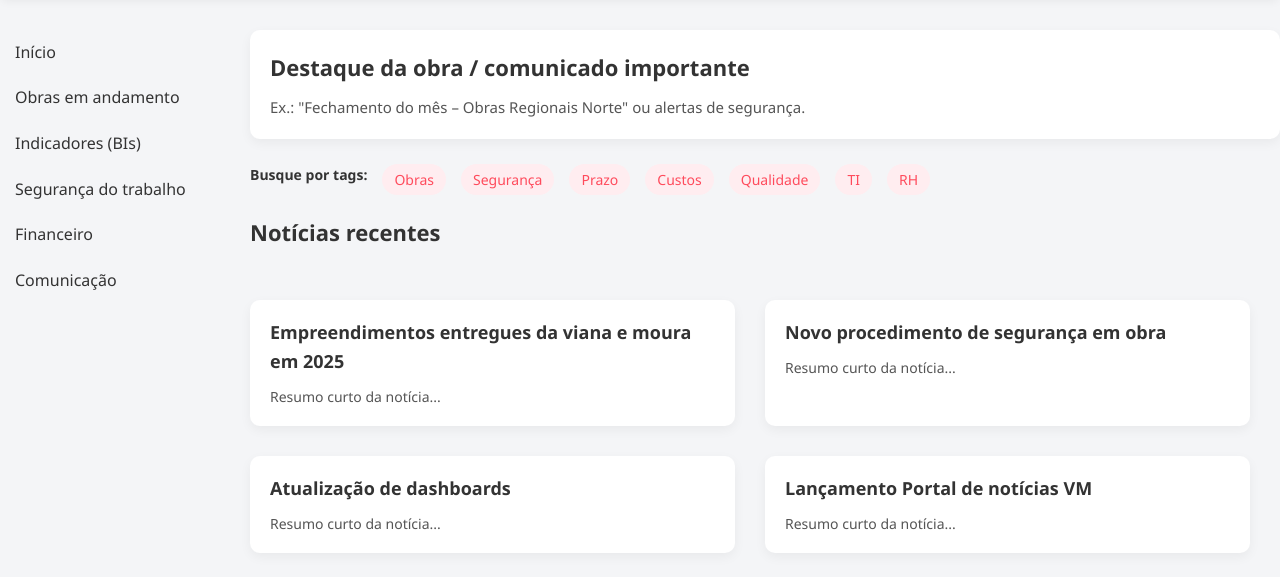
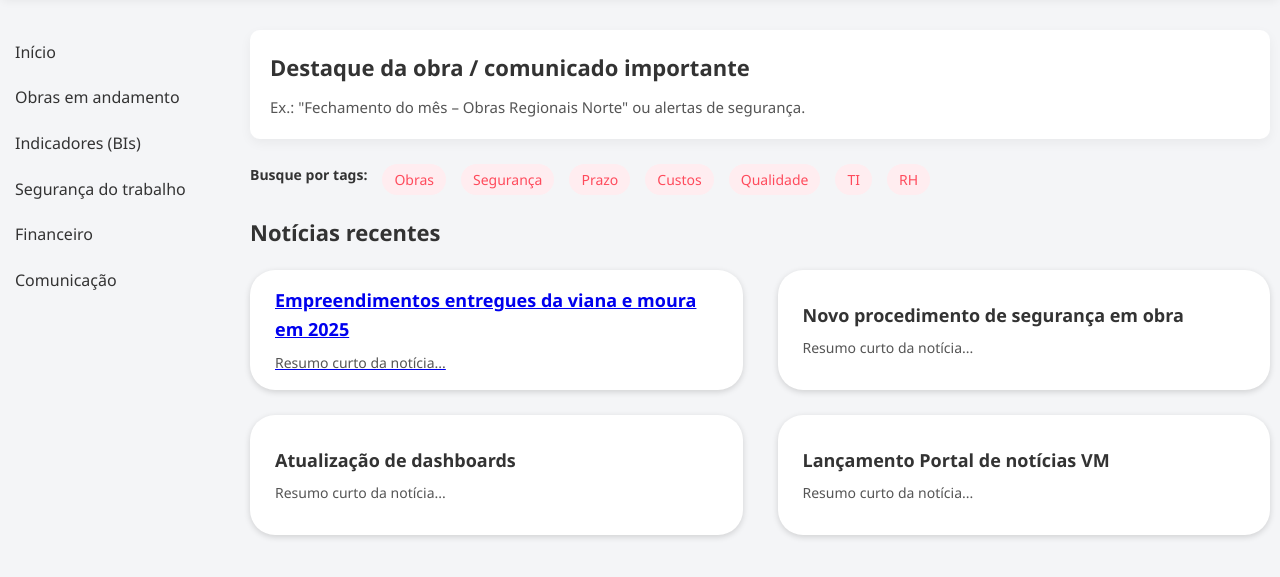
Before and after one commit to PedroDourado352/Pagina-de-noticias-PORTALVM, a Django app: page /tarefas/ in a window 1280 px wide. Shown: the part 85-662 px from the top of the page. Run offline with Django 5.2, Linux system fonts and the light colour scheme.

Commit message:
Atualizações front e rota do card(precisa de limpeza)

```diff
--- a/tarefas/static/tarefas/style_v2.css
+++ b/tarefas/static/tarefas/style_v2.css
@@ -86,6 +86,7 @@ body {
 
 /* Destaque da obra */
 .highlight {
+    margin-right: 10px;
     border-radius: 10px;
     background-color: #ffffff;
     padding: 20px;
@@ -138,14 +139,52 @@ body {
     margin-bottom: 20px;
 }
 
-.news-grid {
-    display: flex;
-    flex-wrap: wrap;
-    gap: 30px;
+.card1 {
+  background: #fff;
+  padding: 20px;
+  border-radius: 10px;
+  box-shadow: 0 2px 6px rgba(0,0,0,0.1);
+  display: flex;
+  flex-direction: column;
+  justify-content: space-between;
+  height: 170px; /* garante altura igual */
+}
+
+.card2 {
+  background: #fff;
+  padding: 20px;
+  border-radius: 10px;
+  box-shadow: 0 2px 6px rgba(0,0,0,0.1);
+  display: flex;
+  flex-direction: column;
+  justify-content: space-between;
+  height: 170px; /* garante altura igual */
+}
+
+.card3 {
+  background: #fff;
+  padding: 20px;
+  border-radius: 10px;
+  box-shadow: 0 2px 6px rgba(0,0,0,0.1);
+  display: flex;
+  flex-direction: column;
+  justify-content: space-between;
+  height: 170px; /* garante altura igual */
+}
+
+.card4 {
+  background: #fff;
+  padding: 20px;
+  border-radius: 10px;
+  box-shadow: 0 2px 6px rgba(0,0,0,0.1);
+  display: flex;
+  flex-direction: column;
+  justify-content: space-between;
+  height: 170px; /* garante altura igual */
 }
 
 .news-card {
-    margin-top: 30px;
+    margin-top: 20px;
     flex: 0 1 calc(50% - 30px);
     background-color: #ffffff;
     border-radius: 10px;
@@ -193,3 +232,41 @@ body {
         width: 100%;
     }
 }
+
+/* GRID dos cards exatamente como a imagem */
+.news-grid {
+    display: grid;
+    grid-template-columns: repeat(2, 1fr); /* 2 colunas */
+    gap: 25px; /* espaço entre os cards */
+    margin-top: 20px;
+}
+
+/* Card unificado */
+.card {
+    margin-right: 10px;
+    background: #fff;
+    padding: 25px;
+    border-radius: 25px; /* cantos mais arredondados como no desenho */
+    box-shadow: 0 2px 6px rgba(0,0,0,0.15);
+    height: 120px; /* altura igual para todos */
+    display: flex;
+    flex-direction: column;
+    justify-content: center;
+    transition: transform .2s ease, box-shadow .3s ease;
+}
+
+.card:hover {
+    transform: translateY(-3px);
+    box-shadow: 0 8px 18px rgba(0,0,0,0.15);
+}
+
+.card h3 {
+    font-size: 18px;
+    font-weight: 600;
+    margin-bottom: 8px;
+}
+
+.card p {
+    font-size: 14px;
+    color: #555;
+}
--- a/tarefas/urls.py
+++ b/tarefas/urls.py
@@ -7,4 +7,5 @@ urlpatterns = [
     path("", views.tarefas_home),
     path("adicionar/", views.tarefas_adicionar, name="adicionar"),
     path('noticias/',views.noticias, name='noticias')
+    ,path('noticia-detalhe/', views.noticia_detalhe, name='noticia_detalhe')
 ]
--- a/tarefas/views.py
+++ b/tarefas/views.py
@@ -13,3 +13,6 @@ def tarefas_adicionar(request):
 
 def noticias(request):
     return render(request,'tarefas/noticias.html')
+
+def noticia_detalhe(request):
+    return render(request, 'tarefas/noticia_detalhe.html')
--- a/templates/tarefas/home.html
+++ b/templates/tarefas/home.html
@@ -64,26 +64,29 @@
                     <h2>Notícias recentes</h2>
 
                     <div class="news-grid">
-                        <article class="news-card">
-                            <h3>Empreendimentos entregues da viana e moura em 2025</h3>
+
+                        <a href="{% url 'tarefas:noticia_detalhe' %}">
+                            <article class="card">
+                                <h3>Empreendimentos entregues da viana e moura em 2025</h3>
+                                <p>Resumo curto da notícia...</p>
+                            </article>
+                        </a>
+
+                        <article class="card">
+                            <h3>Novo procedimento de segurança em obra</h3>
                             <p>Resumo curto da notícia...</p>
                         </article>
 
-                        <article class="news-card">
-                            <h3>Novo procedimento de segurança em obra</h3>
-                            <p>Resumo curto da notícia...</p>
-                        </article>
-                    </div>
-                    <div class="news-grid">
-                        <article class="news-card">
+                        <article class="card">
                             <h3>Atualização de dashboards</h3>
                             <p>Resumo curto da notícia...</p>
                         </article>
 
-                        <article class="news-card">
+                        <article class="card">
                             <h3>Lançamento Portal de notícias VM</h3>
                             <p>Resumo curto da notícia...</p>
                         </article>
+
                     </div>
                 </section>
             </main>
```
Also changed, not shown: templates/tarefas/noticia_detalhe.html (added, +11 -0 lines).
